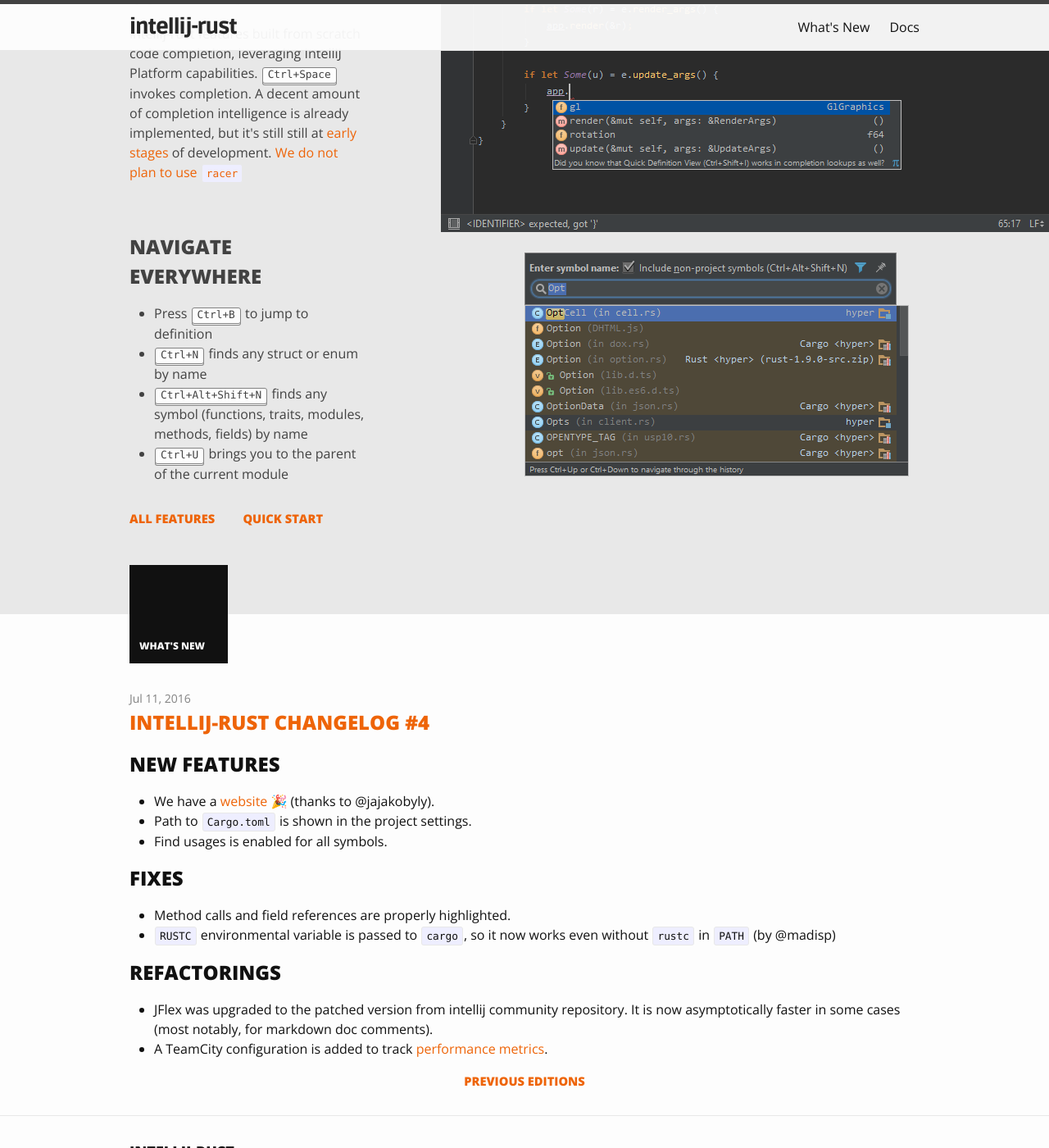
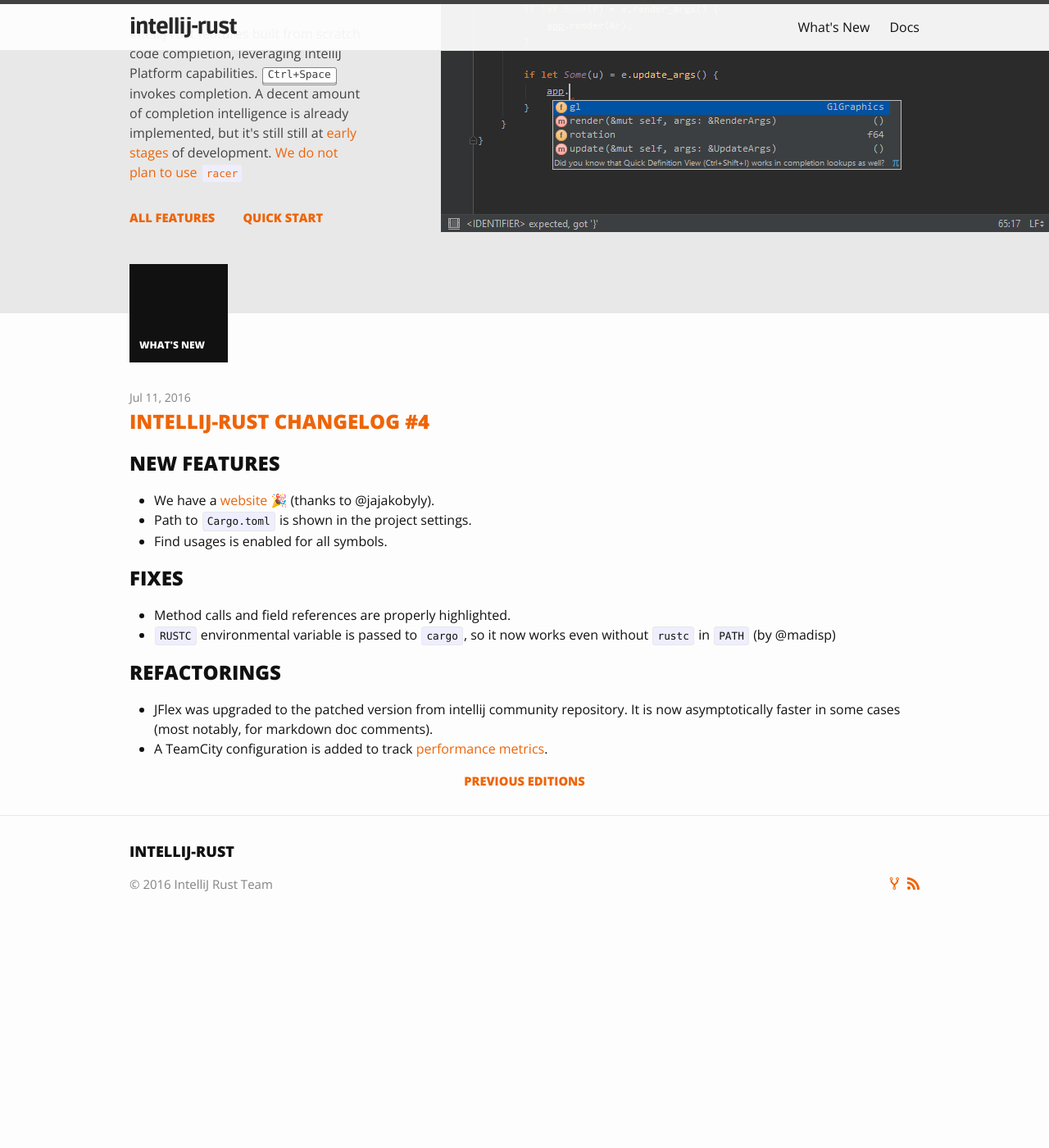
Before and after one commit to intellij-rust/intellij-rust.github.io, a Jekyll site: the page built from index.html, in a window 1280 px wide and 1400 px high, scrolled down 729 px. Shown: the whole window at 82% size. Built offline with Jekyll 4.4.1, drawn with Linux system fonts in a browser that asks for light colours; emoji names are drawn with the system emoji font; some web fonts are replaced; after the commit the page ends 1878 px from its top, so only the background shows below that.

Commit message:
remove "Navigate Everywhere" section

```diff
--- a/_sass/_home.scss
+++ b/_sass/_home.scss
@@ -270,12 +270,6 @@
     color: $grey-color-dark;
 }
 
-.major-features {
-    @include media-query-min($on-palm) {
-        min-height: 740px;
-    }
-}
-
 .major-feature {
     @extend .feature;
 
@@ -305,11 +299,6 @@
         margin-top: -($spacing-unit + $spacing-unit/2 + 32px*$base-line-height + 27px);
         left: calc(50% - #{$content-width * 0.1});
         width: calc(50% + #{$content-width * 0.1});
-    }
-
-    .ir-goto-symbol {
-        margin-top: 70px;
-        left: 50%;
     }
 }
 
--- a/index.html
+++ b/index.html
@@ -40,18 +40,6 @@
           implemented, but it's still still at <a href="/docs/faq.html#completion-progress">early stages</a>
           of development. <a href="/docs/faq.html#racer">We do not plan to use <code>racer</code></a></p>
       </div>
-      <div class="ir-goto-symbol showcase-pic">
-        <img src="/assets/ir-goto-symbol.png"/>
-      </div>
-      <div class="major-feature">
-        <h2>Navigate Everywhere</h2>
-        <ul>
-          <li>Press <kbd>Ctrl+B</kbd> to jump to definition</li>
-          <li><kbd>Ctrl+N</kbd> finds any struct or enum by name</li>
-          <li><kbd>Ctrl+Alt+Shift+N</kbd> finds any symbol (functions, traits, modules, methods, fields) by name</li>
-          <li><kbd>Ctrl+U</kbd> brings you to the parent of the current module</li>
-        </ul>
-      </div>
     </div>
 
     <ul class="fancy-link-row">
```
Also changed, not shown: assets/ir-goto-symbol.png (deleted).
